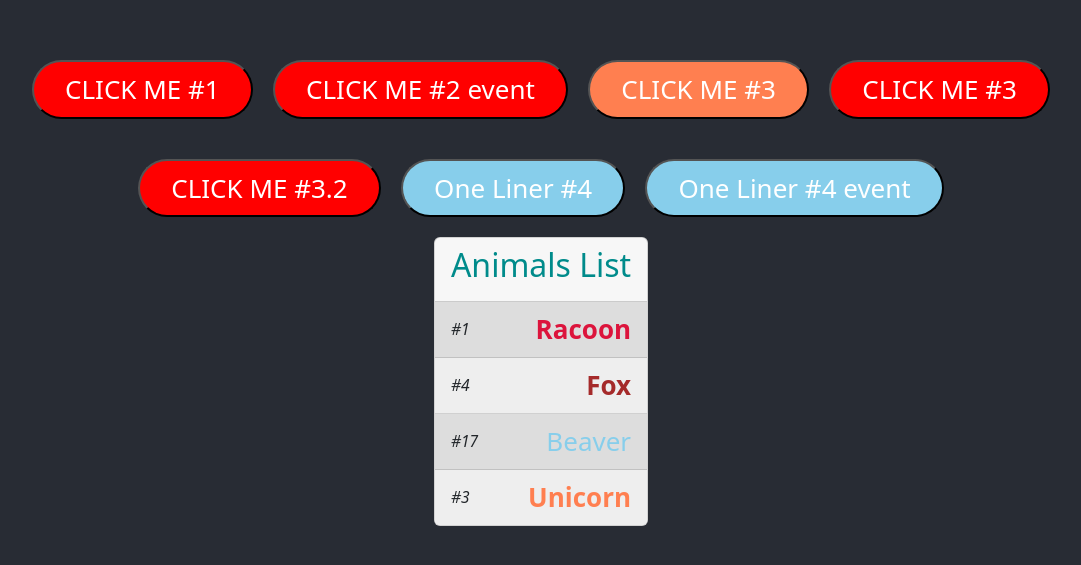
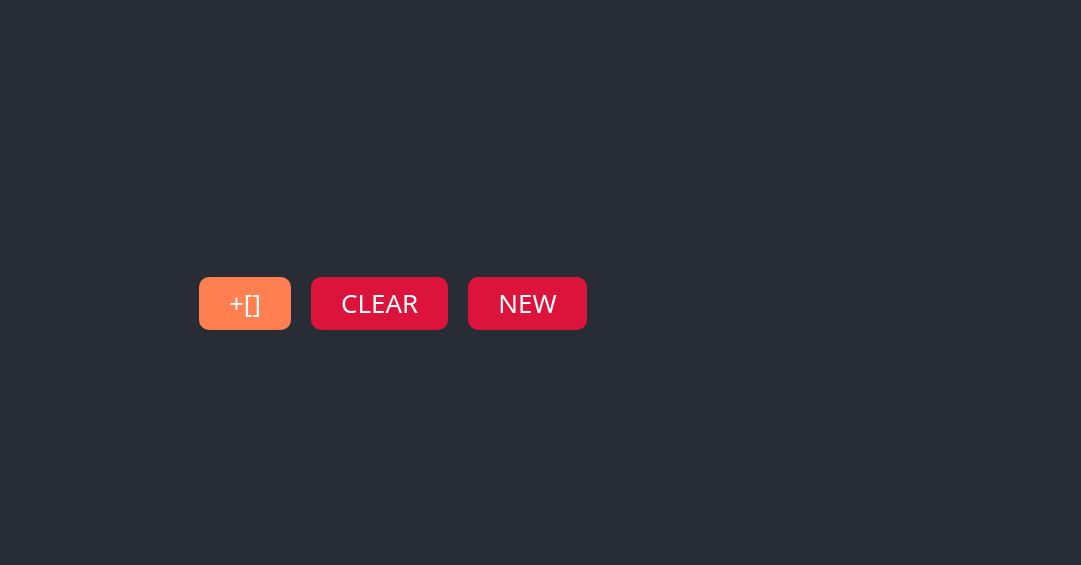
Before and after one commit to RokasSweets/react, a React (Create React App) app in the folder r1/: page / in a window 1280 px wide. Shown: the part 117-682 px from the top of the page, without its empty margins (99-1180 px from the left). Built offline with nearby package versions, Linux system fonts and the light colour scheme.

Commit message:
Judantys kvadratukai

```diff
--- a/r1/package.json
+++ b/r1/package.json
@@ -11,6 +11,7 @@
     "react-dom": "^18.2.0",
     "react-scripts": "5.0.1",
     "sass": "^1.58.0",
+    "uuid": "^9.0.0",
     "web-vitals": "^2.1.4"
   },
   "scripts": {
--- a/r1/src/App.jsx
+++ b/r1/src/App.jsx
@@ -1,38 +1,96 @@
 import 'bootstrap/dist/css/bootstrap.min.css';
+import { useState } from 'react';
+import { v4 as uuidv4 } from 'uuid';
 import './App.scss';
-import AnimalLi from './Components/008/AnimalLi';
-import Click from './Components/008/Click';
-
-const data = [
-    { id: 1, animal: 'Racoon', color: 'crimson', bold: true },
-    { id: 4, animal: 'Fox', color: 'brown', bold: true },
-    { id: 17, animal: 'Beaver', color: 'skyblue', bold: false },
-    { id: 3, animal: 'Unicorn', color: 'coral', bold: true }
-];
+import randColor from './Functions/randColor';
+// import Sq from './Components/009/Sq';
 
 function App() {
+
+    // const [sqColor, setSqColor] = useState('crimson');
+    // const [count, setCount] = useState(0);
+
+    // const changeColor = () => {
+    //     // sqColor = 'skyblue'; negalima
+    //     setSqColor('skyblue'); // naujos reiksmes priskyrimas
+    // }
+
+    // const changeColor2 = () => {
+
+    //     setSqColor(c => 'crimson' === c ? 'skyblue' : 'crimson')
+    // }
+
+    // const addOne = () => {
+    //     // setCount(count++); // mirstat iskart
+    //     // setCount(count + 1); // ispejimas taip negalima
+    //     // setCount(count + 1); // reiksmes redagavimas
+    //     // setCount(c => c + 1);
+    //     // setCount(c => c + 1);
+    //     setCount(c => c + 1);
+    // }
+
+    const [sq, setSq] = useState([]);
+
+    const addSq = () => {
+        // setSq(sq.push(1)); NEGALIMA
+        setSq(s => [...s, { id: uuidv4(), color: randColor() }]);
+    }
+
+    const delSq = id => {
+        setSq(s => s.filter(s => s.id !== id));
+    }
+
+    const cloneSq = id => {
+        const clone = sq.find(s => s.id === id);
+        setSq(s => [...s, {...clone, id: uuidv4()}])
+    }
+
+    const clearSq = () => {
+        setSq([]);
+    }
+
+    const changeColors = () => {
+        setSq(s => s.map(s => ({...s, color: randColor()})));
+    }
+
 
     return (
         <div className="App">
             <header className="App-header">
 
-            <Click/>
+                {/* <div className="sq-bin">
+                    <div className="sq" style={{backgroundColor: sqColor}}>
+                    </div>
+                    <div className="sq">
+                        {count}
+                    </div>
+                </div>
+                <button className="blue" onClick={changeColor}>Make Blue</button>
+                <button className="blue" onClick={changeColor2}>change 2</button>
+                <button className="red" onClick={addOne}>+1</button> */}
+                <div className="sq-bin">
+                    {/* {
+                        sq.map((s, i) => <Sq key={i} s={s} i={i}/>)
+                    } */}
 
-                <div className="card">
-
-                    <div className="card-header">
-
-                        <h2>Animals List</h2>
-                    </div>
-
-
-                    <ul className="list-group list-group-flush">
-                        {
-                            data.map((a, i) => <AnimalLi key={a.id} animal={a} index={i} />)
-                        }
-                    </ul>
+                    {
+                        sq.map((s, i) =>
+                            <div key={i} className="sq spin" style={{
+                                backgroundColor: s.color + '70',
+                                borderColor: s.color,
+                            }}>
+                                <div className="spin-back">
+                                <button className="small red" onClick={() => delSq(s.id)}>del</button>
+                                <button className="small blue" onClick={() => cloneSq(s.id)}>clone</button>
+                                </div>
+                            </div>
+                    )}
                 </div>
-
+                <div className="sq-bin">
+                <button className="coral" onClick={addSq}>+[]</button>
+                <button className="red" onClick={clearSq}>clear</button>
+                <button className="red" onClick={changeColors}>new</button>
+                </div>
 
             </header>
         </div>
--- a/r1/src/App.scss
+++ b/r1/src/App.scss
@@ -81,60 +81,86 @@ $brick: brown;
     }
 }
 
-$buttonBlue: skyblue;
-$buttonGray: gray;
-$buttonRed: red;
-$buttonCoral: coral;
-
-
+// ---------------------BUTTON
+$butonBlue: skyblue;
+$butonGray: gray;
+$butonRed: crimson;
+$butonCoral: coral;
 button {
-    display:inline-block;
-    padding: 0.3em 1.2em;
+    display: inline-block;
+    user-select: none;
+    padding: 7px 30px;
     margin: 20px 10px;
-    border-radius: 2em;
+    border-radius: 10px;
     box-sizing: border-box;
-    text-decoration:none;
+    text-decoration: none;
     font-weight: 300;
-    color: #FFFFFF;
-    background-color: #4eb5f1;
+    border: none;
+    outline: none;
     text-align: center;
     transition: all 0.2s;
+    text-transform: uppercase;
+    background-color: $butonGray;
+    color: white;
+    &:hover {
+        background-color: darken($butonGray, 20%);
+    }
     &.blue {
-        background-color: $buttonBlue;
+        background-color: $butonBlue;
         color: white;
         &:hover {
-            background-color: darken($color: $buttonBlue, $amount: 20)
-        }
-    }
-    &.gray {
-        background-color: $buttonGray;
-        color: white;
-        &:hover {
-            background-color: darken($color: $buttonGray, $amount: 20)
+            background-color: darken($butonBlue, 20%);
         }
     }
     &.red {
-        background-color: $buttonRed;
+        background-color: $butonRed;
         color: white;
         &:hover {
-            background-color: darken($color: $buttonRed, $amount: 20)
+            background-color: darken($butonRed, 20%);
         }
     }
     &.coral {
-        background-color: $buttonCoral;
+        background-color: $butonCoral;
         color: white;
         &:hover {
-            background-color: darken($color: $buttonCoral, $amount: 20)
+            background-color: darken($butonCoral, 20%);
         }
     }
-    &:hover {
-        background-color:#4095c6
+    &.small {
+        padding: 2px 3px;
+        margin: 2px 3px;
+        font-size: 20px;
+        border-radius: 5px;
     }
+}
+
+.sq-bin {
+    display: flex;
+    width: 55%;
+    align-items: center;
+    justify-content: flex-start;
+    flex-wrap: wrap;
+    margin: 20px;
+    .sq {
+        width: 150px;
+        height: 150px;
+        border: 5px solid yellowgreen;
+        border-radius: 10px;
+        margin: 5px;
+        box-sizing: border-box;
+        display: flex;
+        align-items: center;
+        justify-content: center;
+        font-size: 32px;
+        color: white;
+        background-color: darkgray;
+        flex-wrap: wrap;
+        &.spin {
+            animation: App-logo-spin infinite 5s linear;
+        }
+        .spin-back {
+            animation: App-logo-spin infinite 5s linear;
+            animation-direction: reverse;
+        }
     }
-
-@media all and (max-width:30em){
-    a.button3{
-        display:block;
-        margin:0.2em auto;
-    }
-    }
+}
--- a/r1/src/Components/008/Click.jsx
+++ b/r1/src/Components/008/Click.jsx
@@ -1,40 +1,42 @@
 function Click() {
-    //3
-    const doSomething = color => {
-        return function() {
-            console.log('YES ' + color);
-        }
-    }
 
-    //3.2
-    const doSomething2 = color => {
-        console.log('YES-2 ' + color);
-    }
-
-    //1
+    // #1
     const go = () => {
         console.log('GO RED!');
     }
 
-    //2
+    // #2
     const goEvent = e => {
         console.log(e);
         console.log('GO RED!');
     }
 
+    // #3
+    const doSomething = color => {
+        return () => console.log('YES ' + color);
+    }
+
+    // #4
+    const doSomething2 = color => {
+        console.log('YES-2 ' + color);
+    }
 
     return (
         <div>
-            <button className="red" onClick={go}>CLICK ME #1</button>
-            <button className="red" onClick={goEvent}>CLICK ME #2 event</button>
-            <button className="coral" onClick={doSomething('CORAL BUTTON')}>CLICK ME #3</button>
-            <button className="red" onClick={doSomething('RED BUTTON')}>CLICK ME #3</button>
-            <button className="red" onClick={() => doSomething2('RED BUTTON')}>CLICK ME #3.2</button>
-            <button className="blue" onClick={() => console.log('YES BLUE!')}>One Liner #4</button>
-            <button className="blue" onClick={e => console.log(e, 'YES BLUE!')}>One Liner #4 event</button>
+            <button className="red" onClick={go}>#1</button>
 
+            <button className="red" onClick={goEvent}>#2</button>
+
+            <button className="coral" onClick={doSomething('coral button')}>#3 Coral</button>
+            <button className="blue" onClick={doSomething('blue button')}>#3 Blue</button>
+
+            <button className="coral" onClick={() => doSomething2('coral button')}>#4 Coral</button>
+            <button className="blue" onClick={() => doSomething2('blue button')}>#4 Blue</button>
+
+            <button className="red" onClick={() => console.log('In One Line')}>#5</button>
+            <button className="red" onClick={e => console.log(e, 'In One Line')}>#6</button>
         </div>
     );
 }
 
-export default Click
+export default Click;
--- /dev/null
+++ b/r1/src/Components/009/Sq.jsx
@@ -0,0 +1,13 @@
+function Sq({s, i}) {
+    return (
+        <div className="sq" style={{
+            backgroundColor:s.color + '70',
+            borderColor: s.color,
+            // transform: i % 2 ? 'rotate(2deg)' : 'rotate(-2deg)'
+            }}>
+                {i}
+        </div>
+    )
+}
+
+export default Sq;
--- /dev/null
+++ b/r1/src/Functions/randColor.js
@@ -0,0 +1,5 @@
+function randColor() {
+    return '#' + Math.floor(Math.random() * 16777215).toString(16).padEnd(6, '0');
+}
+
+export default randColor;
```
Also changed, not shown: r1/src/008.jsx (added, +59 -0 lines), 1 other file (tests, documents, lock files or other folders).
